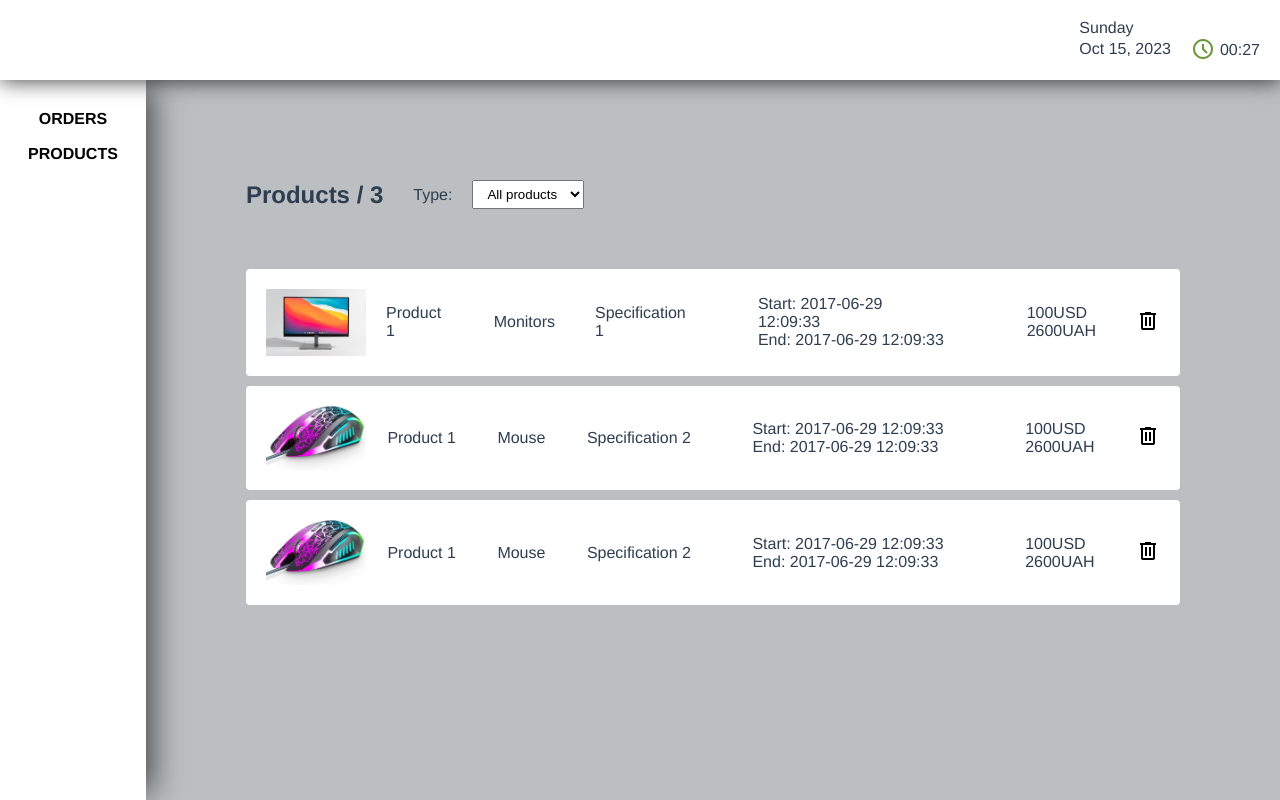
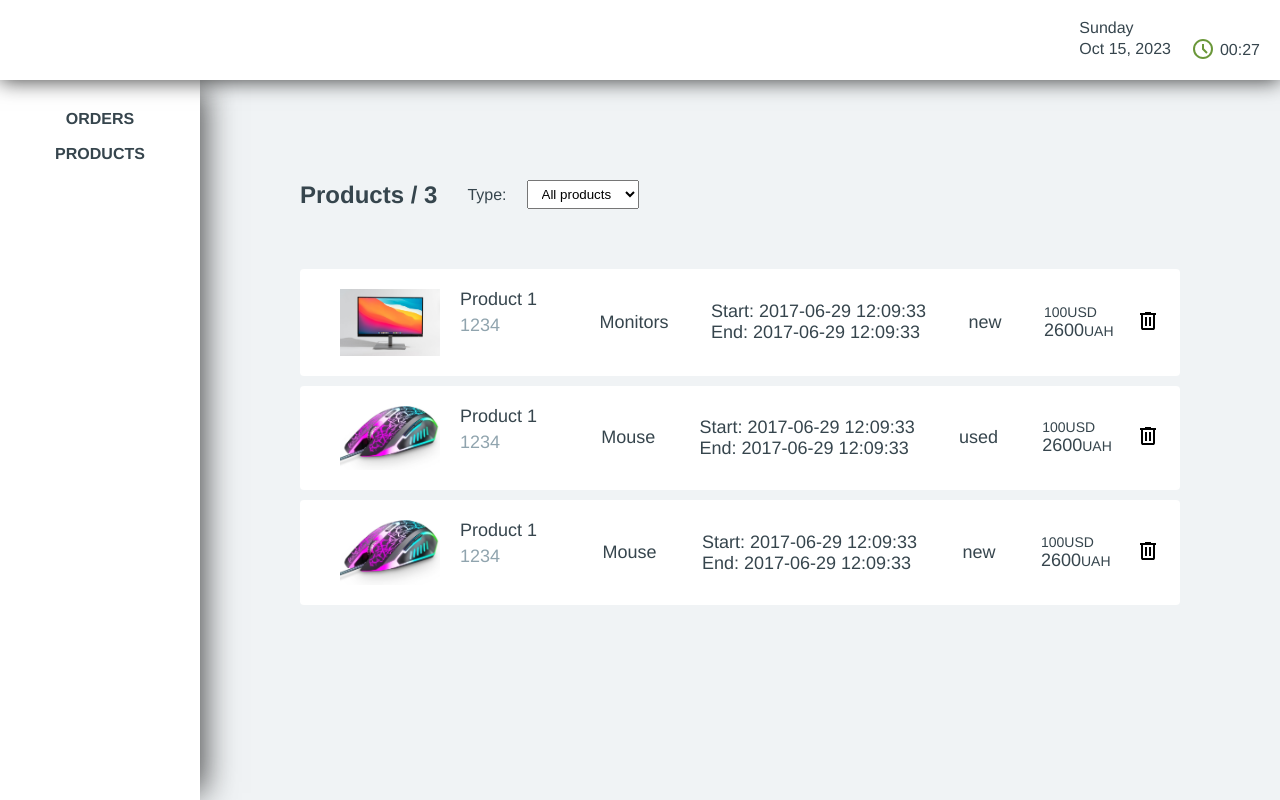
Before and after one commit to CyberBeast98/test-frontend-app, a Vue app: page /products in a window 1280 px wide. Built offline with nearby package versions, Linux system fonts and the light colour scheme.

Commit message:
style fixes

```diff
--- a/src/App.vue
+++ b/src/App.vue
@@ -34,8 +34,8 @@ export default {
   font-family: Avenir, Helvetica, Arial, sans-serif;
   -webkit-font-smoothing: antialiased;
   -moz-osx-font-smoothing: grayscale;
-  color: #2c3e50;
-  background-color: #BBBFC2;
+  color: #36454d;
+  background-color: #f0f3f5;
   height: 100%;
 }
 
--- a/src/components/Date.vue
+++ b/src/components/Date.vue
@@ -28,7 +28,6 @@ export default {
 
       return `${date}`;
     },
-
     weekday() {
       const weekday =  new Date(this.date).toLocaleDateString('en-US', {
         weekday: 'long',
@@ -36,7 +35,6 @@ export default {
 
       return `${weekday}`;
     },
-
     formattedTime() {
       const time =  new Date(this.date).toLocaleTimeString('en-US', {
         hour12: false,
--- a/src/components/Navigation.vue
+++ b/src/components/Navigation.vue
@@ -13,14 +13,14 @@ export default {
 
 <style scoped>
 .navigation {
-  width: 200px;
+  min-width: 200px;
   background-color: #FFFFFF;
   box-shadow: 10px 0 32px -7px rgba(0,0,0,0.75);
   padding: 30px 0;
 }
 
 .navigation__link {
-  color: #000000;
+  color: #36454d;
   font-weight: 600;
   margin-bottom: 15px;
   border-bottom: 2px solid transparent;
--- a/src/components/Orders.vue
+++ b/src/components/Orders.vue
@@ -5,15 +5,15 @@
         <span>{{order.title}}</span>
         <span>{{order.description}}</span>
         <DateComponent :date="order.date"/>
-        <button>Open</button>
+        <button @click="order.getProducts()">Open</button>
       </li>
     </ul>
   </div>
 </template>
 
 <script>
-import { mapState } from 'vuex';
-import DateComponent from "@/components/Date";
+import { mapState }   from 'vuex';
+import DateComponent  from "@/components/Date";
 
 export default {
   name: 'OrdersComponent',
--- a/src/components/SortSelect.vue
+++ b/src/components/SortSelect.vue
@@ -3,8 +3,8 @@
     <label for="type-select">Type:</label>
     <select @change="onChange($event)" id="type-select">
       <option value="" selected>All products</option>
-      <option v-for="product in getUniqTypes" :key="product.index" :value="product">
-        {{product}}
+      <option v-for="type in getUniqTypes" :key="type.index" :value="type">
+        {{type}}
       </option>
     </select>
   </div>
@@ -16,7 +16,7 @@ export default {
   props: { products: { type: Array } },
   computed: {
     getUniqTypes() {
-      let types = this.products.map(i => i.type);
+      let types = this.products.map(product => product.type);
 
       return [...new Set(types)];
     }
--- a/src/components/TopMenu.vue
+++ b/src/components/TopMenu.vue
@@ -9,7 +9,7 @@ import DateComponent from "@/components/Date";
 
 export default {
   name: 'TopMenu',
-  components: {DateComponent},
+  components: { DateComponent },
 }
 </script>
 
--- a/src/components/Products.vue
+++ b/src/components/products/Products.vue
@@ -6,20 +6,35 @@
     </div>
     <ul class="product">
       <li v-for="product in sorting" :key="product.id" class="product__item">
-        <img class="product__image" :src="product.photo" alt="photo">
-        <span>{{product.title}}</span>
-        <span>{{product.type}}</span>
-        <span>{{product.specification}}</span>
-        <div class="product__block">
-          <span> Start: {{product.guarantee.start}}</span>
-          <span> End: {{product.guarantee.end}}</span>
+        <div class="product__block product__block--row">
+          <img class="product__image" :src="product.photo" alt="photo">
+          <div class="product__block">
+            <span class="product__text">{{product.title}}</span>
+            <span class="product__text product__text--number">{{product.serialNumber}}</span>
+          </div>
         </div>
         <div class="product__block">
-          <span>{{product.price[0].value}}{{product.price[0].symbol}}</span>
-          <span>{{product.price[1].value}}{{product.price[1].symbol}}</span>
+          <span class="product__text">{{product.type}}</span>
+        </div>
+        <div class="product__block">
+          <span class="product__text">Start: {{product.guarantee.start}}</span>
+          <span class="product__text">End: {{product.guarantee.end}}</span>
+        </div>
+        <div class="product__block">
+          <span class="product__text">{{ product.isNew === 1 ? 'new' : 'used'}}</span>
+        </div>
+        <div class="product__block">
+          <p class="product__text product__text--small">
+            <span>{{product.price[0].value}}</span>
+            <span class="product__text--small">{{product.price[0].symbol}}</span>
+          </p>
+          <p class="product__text">
+            <span>{{product.price[1].value}}</span>
+            <span class="product__text--small">{{product.price[1].symbol}}</span>
+          </p>
         </div>
         <button @click="showPopup(product.id, product)">
-          <img src="../assets/icons/delete.svg" alt="delete-img">
+          <img src="../../assets/icons/delete.svg" alt="delete-img">
         </button>
       </li>
       <DeletePopup v-if="isShowPopup"/>
@@ -30,11 +45,11 @@
 <script>
 import { mapState } from "vuex";
 import DeletePopup  from "@/components/DeletePopup";
-import SortSelect from "@/components/SortSelect";
+import SortSelect   from "@/components/SortSelect";
 
 export default {
   name: 'ProductsComponent',
-  components: {SortSelect, DeletePopup},
+  components: { SortSelect, DeletePopup },
   computed: {
     ...mapState({
       products(state) {
@@ -51,7 +66,7 @@ export default {
       }
     }),
     sorting() {
-      if (this.selectedOption !== '') return this.sortedProducts.filter(i => i.type.includes(this.selectedOption))
+      if (this.selectedOption !== '') return this.sortedProducts.filter(product => product.type.includes(this.selectedOption))
 
       return this.products
     }
@@ -99,17 +114,30 @@ export default {
   width: 100%;
 }
 
-.product__item span {
-  margin: 0 20px;
-}
-
 .product__block {
   display: flex;
   flex-direction: column;
   margin: 0 20px;
 }
 
+.product__block--row {
+  flex-direction: row;
+}
+
 .product__image {
   width: 100px;
 }
+
+.product__text {
+  font-size: 18px;
+}
+
+.product__text--small {
+  font-size: 14px;
+}
+
+.product__text--number {
+  color: #90a4ae;
+  margin-top: 5px;
+}
 </style>
--- a/src/front-end-data.json.js
+++ b/src/front-end-data.json.js
@@ -7,21 +7,21 @@ export const orders = [
     title: 'Order 1',
     date: '2017-06-29 12:09:33',
     description: 'desc',
-    get products () { return products }
+    getProducts: () => { return products }
   },
   {
     id: 2,
     title: 'Order 2',
     date: '2017-06-29 12:09:33',
     description: 'desc',
-    get products () { return products }
+    getProducts: () => { return products }
   },
   {
     id: 3,
     title: 'Order 3',
     date: '2017-06-29 12:09:33',
     description: 'desc',
-    get products () { return products },
+    getProducts: () => { return products }
   }
 ]
 
@@ -48,7 +48,7 @@ export const products = [
   {
     id: 2,
     serialNumber: 1234,
-    isNew: 1,
+    isNew: 2,
     photo: mouse,
     title: 'Product 1',
     type: 'Mouse',
--- a/src/router/index.js
+++ b/src/router/index.js
@@ -1,6 +1,6 @@
 import { createRouter, createWebHistory } from 'vue-router';
 import Orders                             from "@/components/Orders";
-import Products                            from "@/components/Products";
+import Products                           from "@/components/products/Products";
 
 const routes = [
   {
```
Also changed, not shown: 1 other file (tests, documents, lock files or other folders).
